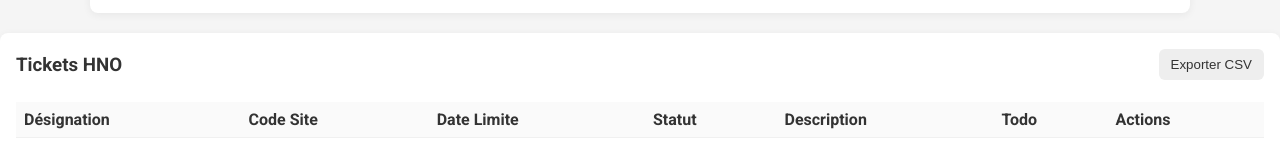
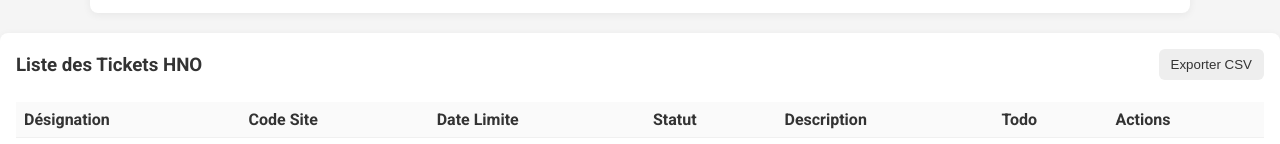
Before and after one commit to rfontaine974/FREE-suivi-activite, a plain HTML site: page hno.html in a window 1280 px wide. Shown: the part 875-1019 px from the top of the page. Drawn offline with Linux system fonts and the light colour scheme.

```diff
--- a/hno.html
+++ b/hno.html
@@ -146,7 +146,7 @@
 
     <div class="card" style="margin-top:16px">
         <div style="display:flex;justify-content:space-between;align-items:center;margin-bottom:10px;">
-            <h3 style="margin:0;">Tickets HNO</h3>
+            <h3 style="margin:0;">Liste des Tickets HNO</h3>
             <button type="button" class="btn secondary" onclick="exportHNOCsvMain()">Exporter CSV</button>
         </div>
         <div style="overflow-x:auto">
```
